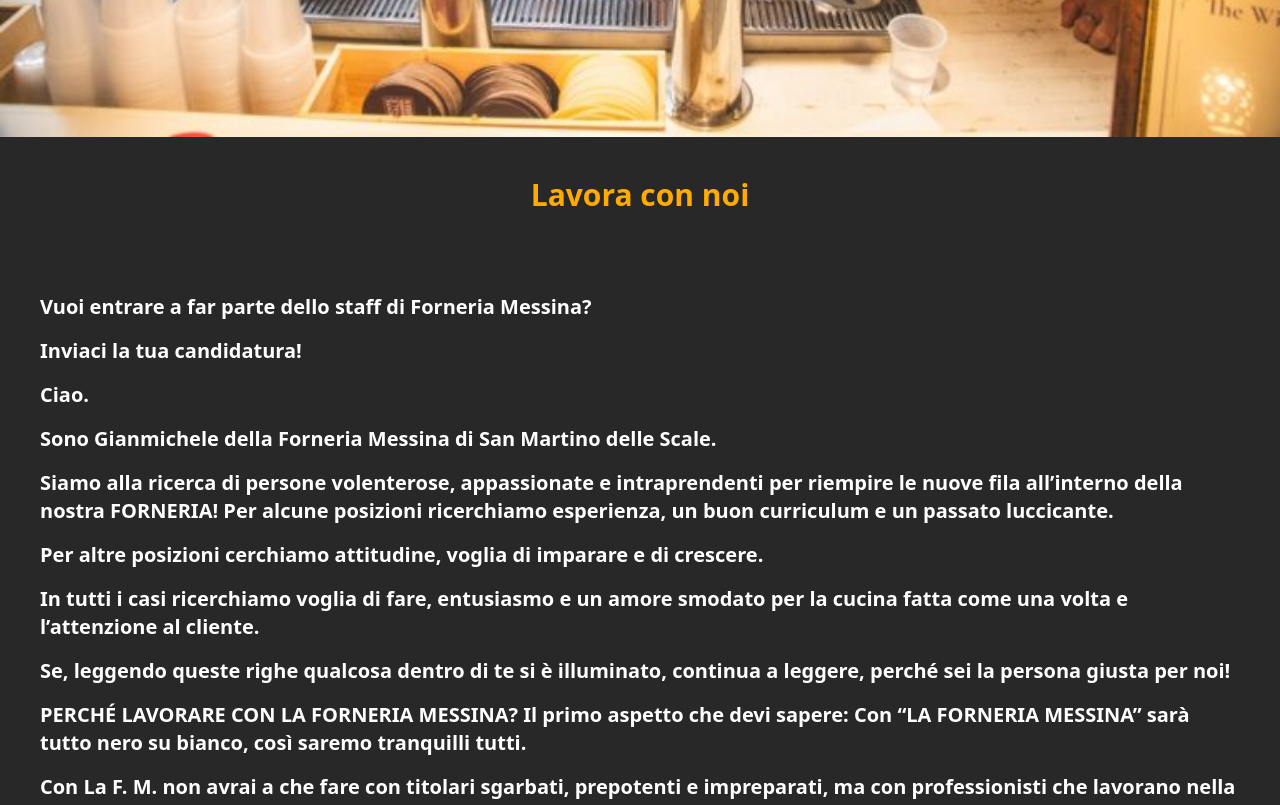
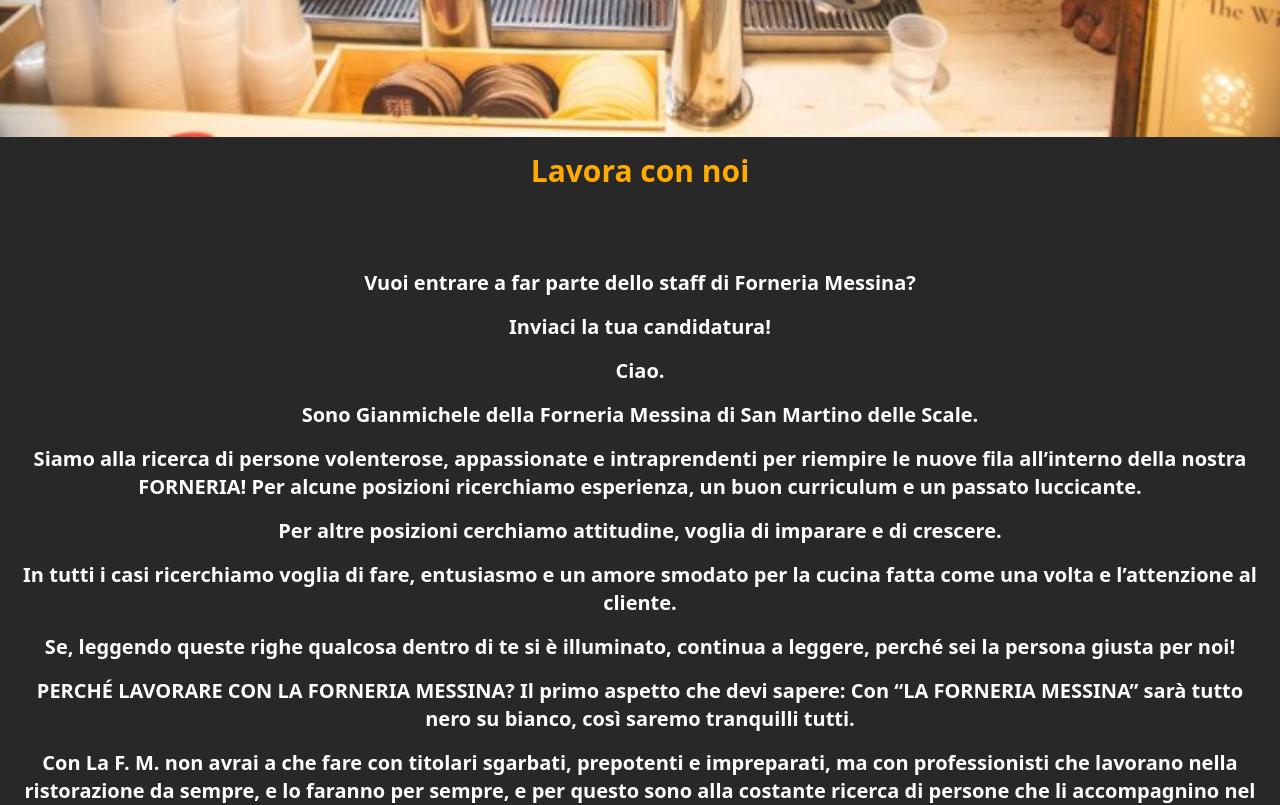
Before and after one commit to RiccardoMannino/forneria-messina, a Next.js app: page /lavora-con-noi in a window 1280 px wide. Shown: the part 860-1665 px from the top of the page. Built offline with nearby package versions, Linux system fonts and the light colour scheme.

Commit message:
fix stile lavora con noi

```diff
--- a/src/app/lavora-con-noi/page.tsx
+++ b/src/app/lavora-con-noi/page.tsx
@@ -22,12 +22,12 @@
           className="w-full"
         />
       </Section>
-      <Section className="flex w-full p-10">
+      <Section className="flex w-full p-4">
         <article className="flex flex-col items-center justify-center gap-10">
           <h1 className="mb-10 text-3xl font-semibold text-[#FFab00]">
             Lavora con noi
           </h1>
-          <div className="flex flex-col justify-center gap-4 text-xl font-semibold text-white pad:text-center">
+          <div className="flex flex-col justify-center gap-4 text-center text-xl font-semibold text-white">
             <p> Vuoi entrare a far parte dello staff di Forneria Messina?</p>
             <p>Inviaci la tua candidatura!</p>
             <p>Ciao.</p>
```
